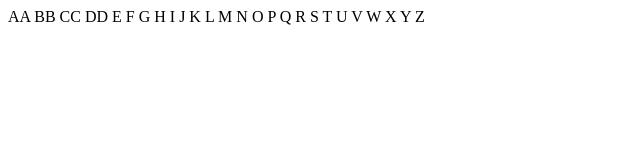
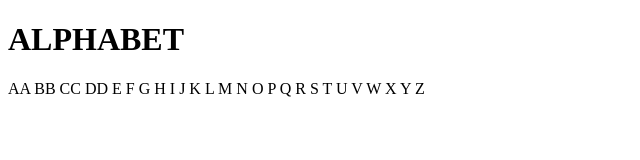
Before and after one commit to beolabs-io/Alphabet, a plain HTML site: page index.html in a window 1280 px wide. Shown: the whole page, without its empty margins (0-640 px from the left). Drawn offline with Linux system fonts and the light colour scheme.

Commit message:
WIP index.html

```diff
--- a/index.html
+++ b/index.html
@@ -6,6 +6,7 @@
   <title>ALPHABETx2</title>
 </head>
 <body>
+<h1>ALPHABET</h1>
 AA
 BB
 CC
```
